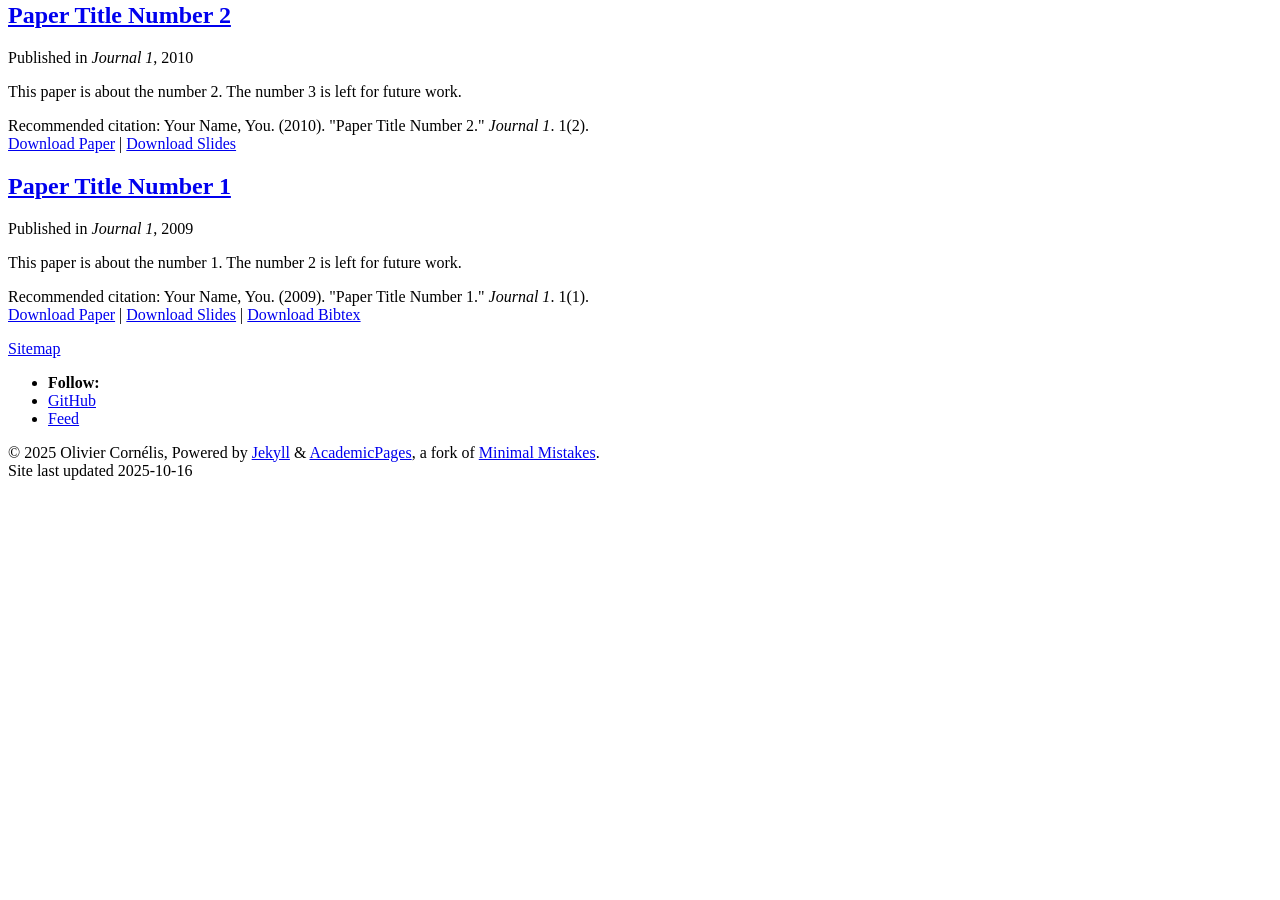
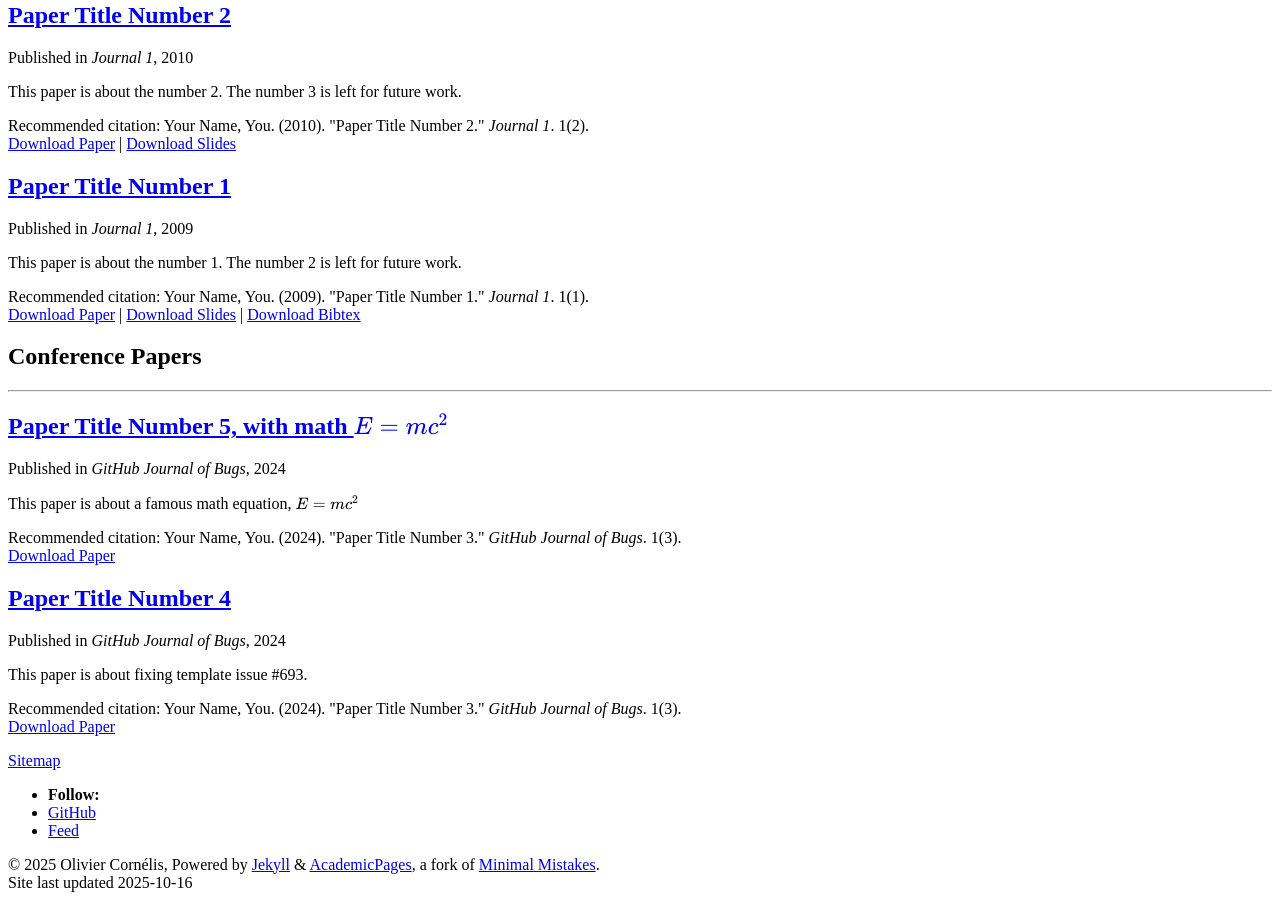
Before and after one commit to thiswillbeyourgithub/website, a Jekyll site: the page built from _pages/publications.html, in a window 1280 px wide and 900 px high, scrolled down 868 px. Built offline with Jekyll 4.4.1, drawn with Linux system fonts in a browser that asks for light colours; a script bundle is joined from its source files by our own code; library files that are not in the unit come from our copies; a script that is not in the unit is left out; before the commit the page ends 1356 px from its top, so only the background shows below that; some of the changed lines change nothing that is shown.

Commit message:
Revert "remove books and conference links"
This reverts commit f71d63d8ab06afac166fc43486e2b8d7f02e6488.

```diff
--- a/_config.yml
+++ b/_config.yml
@@ -81,12 +81,12 @@ author:
 
 # Publication Category - The following the list of publication categories and their headings
 publication_category:
-  # books:
-  #   title: 'Books'
+  books:
+    title: 'Books'
   manuscripts:
     title: 'Journal Articles'
-  # conferences:
-  #   title: 'Conference Papers'
+  conferences:
+    title: 'Conference Papers'
 
 # Site Settings
 teaser                   :  # filename of teaser fallback teaser image placed in /images/ for social media previews
```
